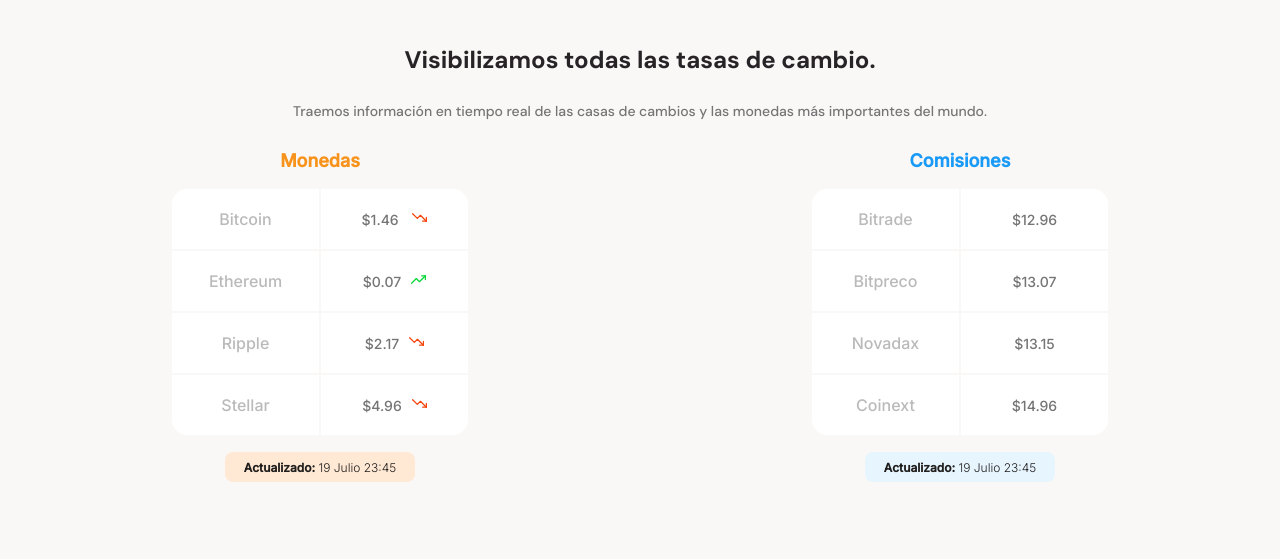
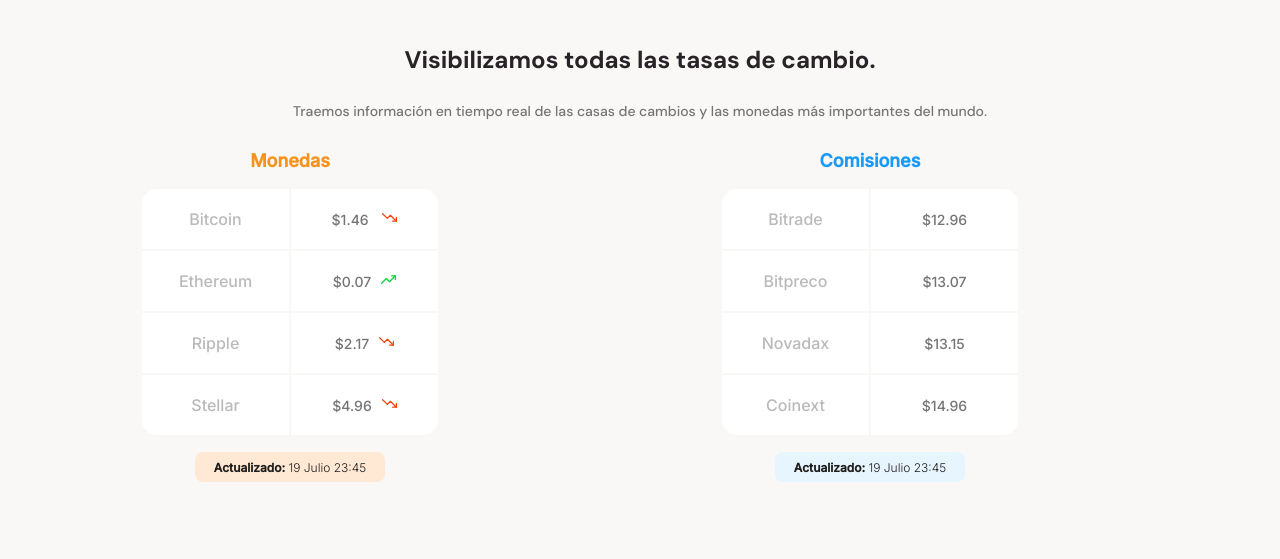
Before and after one commit to josetvasco/mobile-first, a plain HTML site: page index.html in a window 1280 px wide. Shown: the part 617-1176 px from the top of the page. Drawn offline with Linux system fonts and the light colour scheme.

Commit message:
Correcciones mínimas a la sección tables

```diff
--- a/style.css
+++ b/style.css
@@ -163,7 +163,7 @@
   min-width: 235px;
   max-width: 500px;
   height: 360px;
-  margin: 0 auto;
+  margin: 0 40px;
   scroll-snap-align: center;
   font-family: 'Inter', sans-serif;
 }
```
